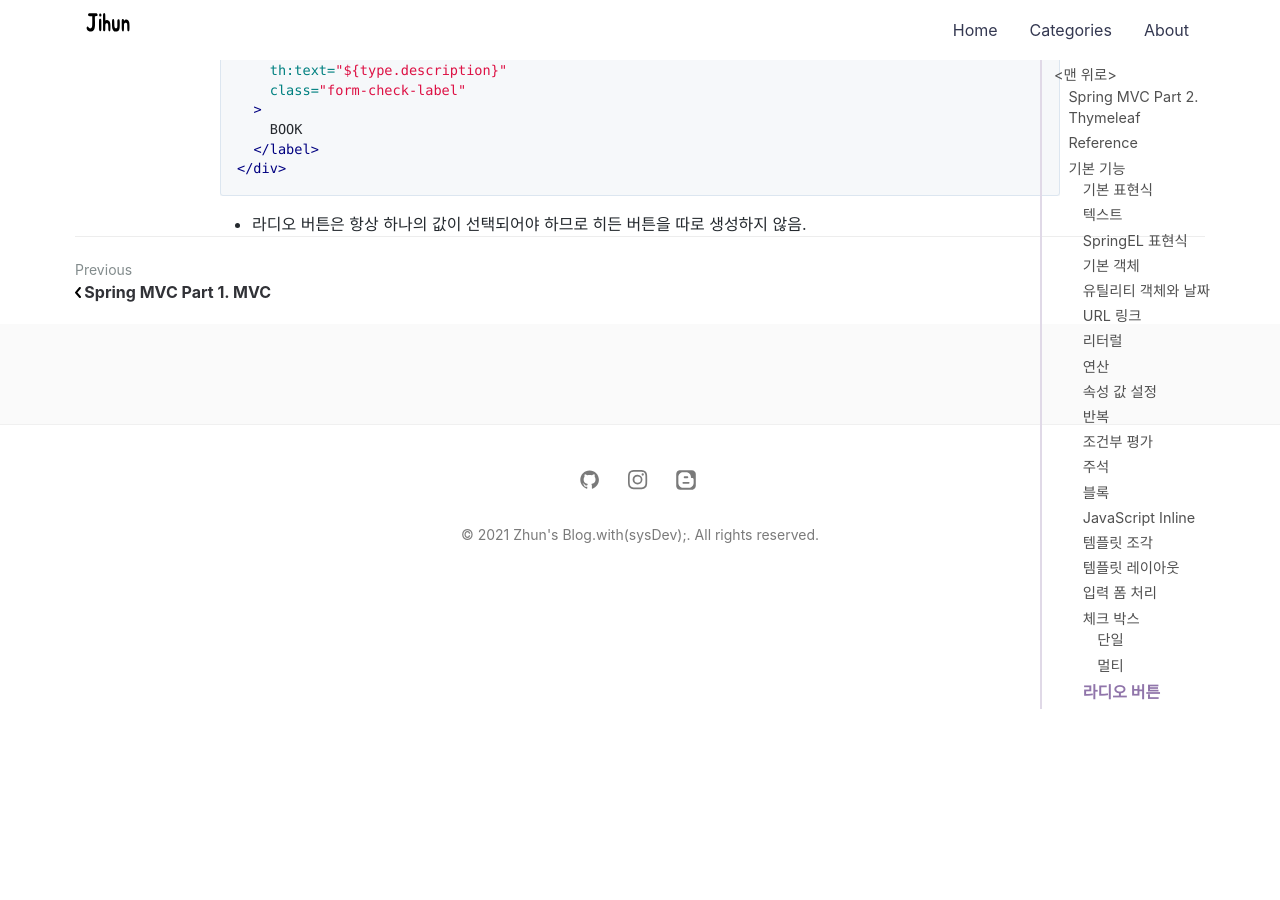
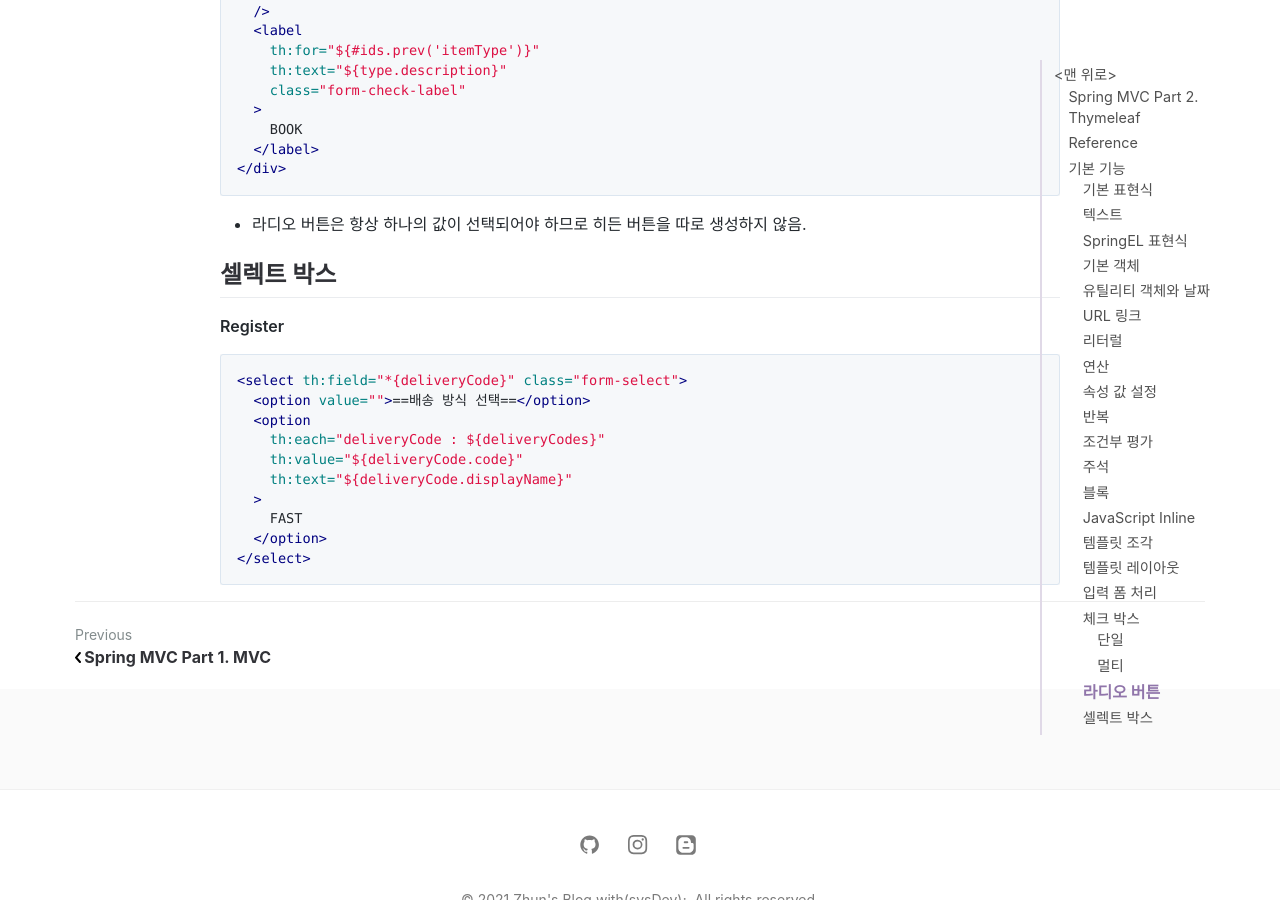
Before and after one commit to jihunparkme/jihunparkme.github.io, a Jekyll site: the page built from _posts/2021-10-11-Spring-MVC-Part2-Thymeleaf.md, in a window 1280 px wide and 900 px high, scrolled down 16148 px. Built offline with Jekyll 4.4.1, drawn with Linux system fonts in a browser that asks for light colours; comment, search, counter and statistics services are not loaded.

Commit message:
[타임리프 - 스프링 통합과 폼] 셀렉트 박스

````diff
--- a/_posts/2021-10-11-Spring-MVC-Part2-Thymeleaf.md
+++ b/_posts/2021-10-11-Spring-MVC-Part2-Thymeleaf.md
@@ -779,3 +779,20 @@ public enum ItemType {
 ```
 
 - 라디오 버튼은 항상 하나의 값이 선택되어야 하므로 히든 버튼을 따로 생성하지 않음.
+
+## 셀렉트 박스
+
+**Register**
+
+```html
+<select th:field="*{deliveryCode}" class="form-select">
+  <option value="">==배송 방식 선택==</option>
+  <option
+    th:each="deliveryCode : ${deliveryCodes}"
+    th:value="${deliveryCode.code}"
+    th:text="${deliveryCode.displayName}"
+  >
+    FAST
+  </option>
+</select>
+```
````
